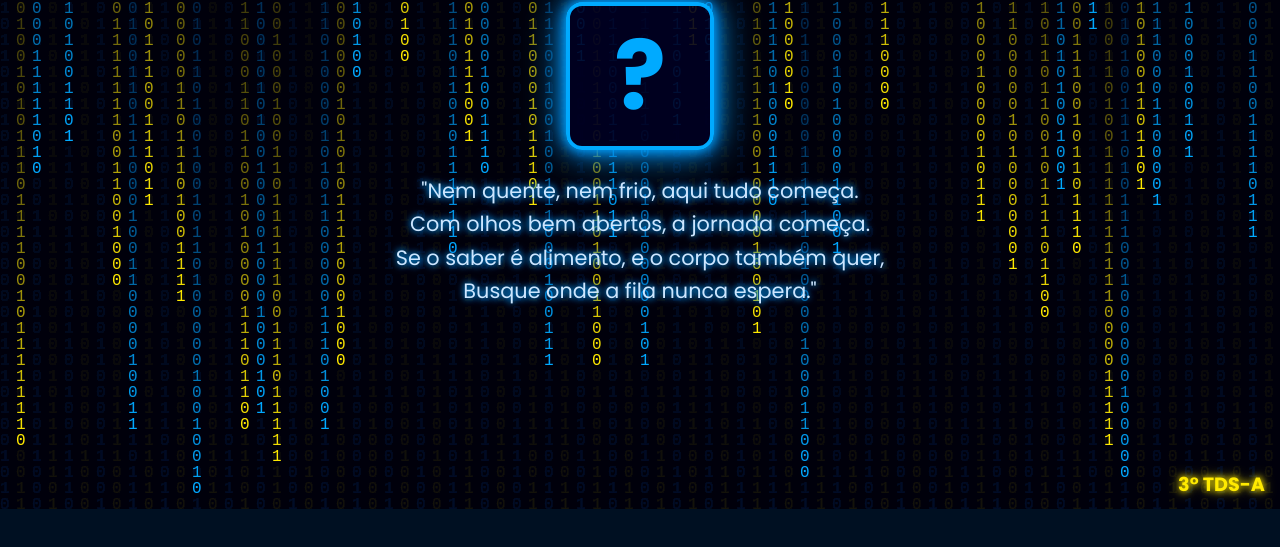
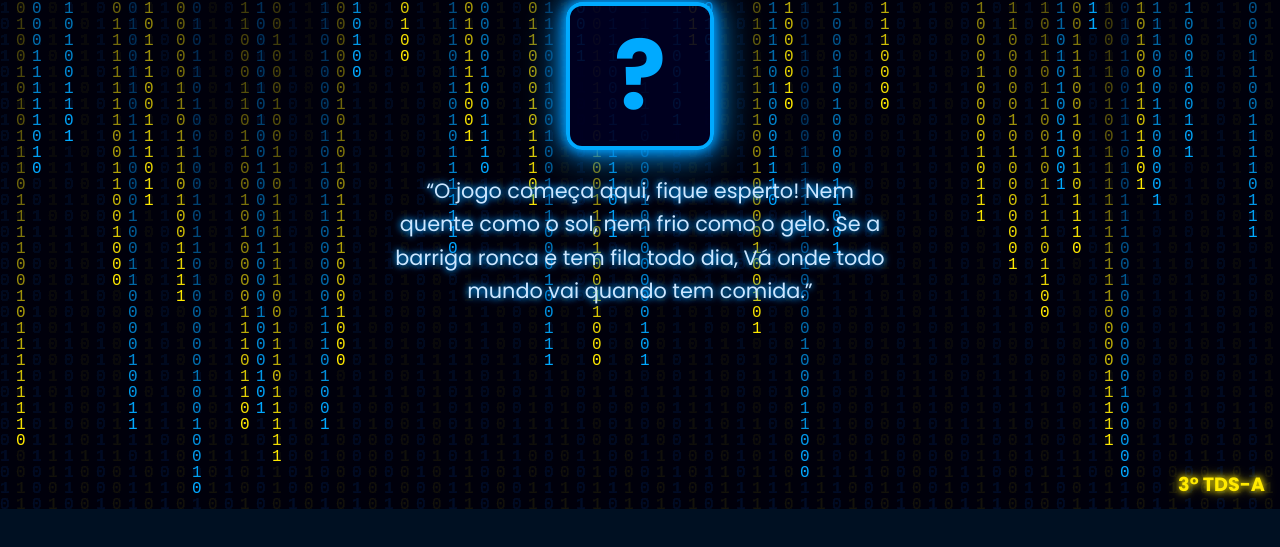
Before and after one commit to yasmimmsuy/pista1, a plain HTML site: page index.html in a window 1280 px wide. Shown: the part 291-838 px from the top of the page. Drawn offline with Linux system fonts and the light colour scheme.

Commit message:
Update index.html

```diff
--- a/index.html
+++ b/index.html
@@ -124,10 +124,10 @@
   </div>
 
   <div class="message">
-    "Nem quente, nem frio, aqui tudo começa.<br />
-    Com olhos bem abertos, a jornada começa.<br />
-    Se o saber é alimento, e o corpo também quer,<br />
-    Busque onde a fila nunca espera."
+    “O jogo começa aqui, fique esperto!
+Nem quente como o sol, nem frio como o gelo.
+Se a barriga ronca e tem fila todo dia,
+Vá onde todo mundo vai quando tem comida.”
   </div>
 
   <div id="footer-text">3° TDS-A</div>
```
